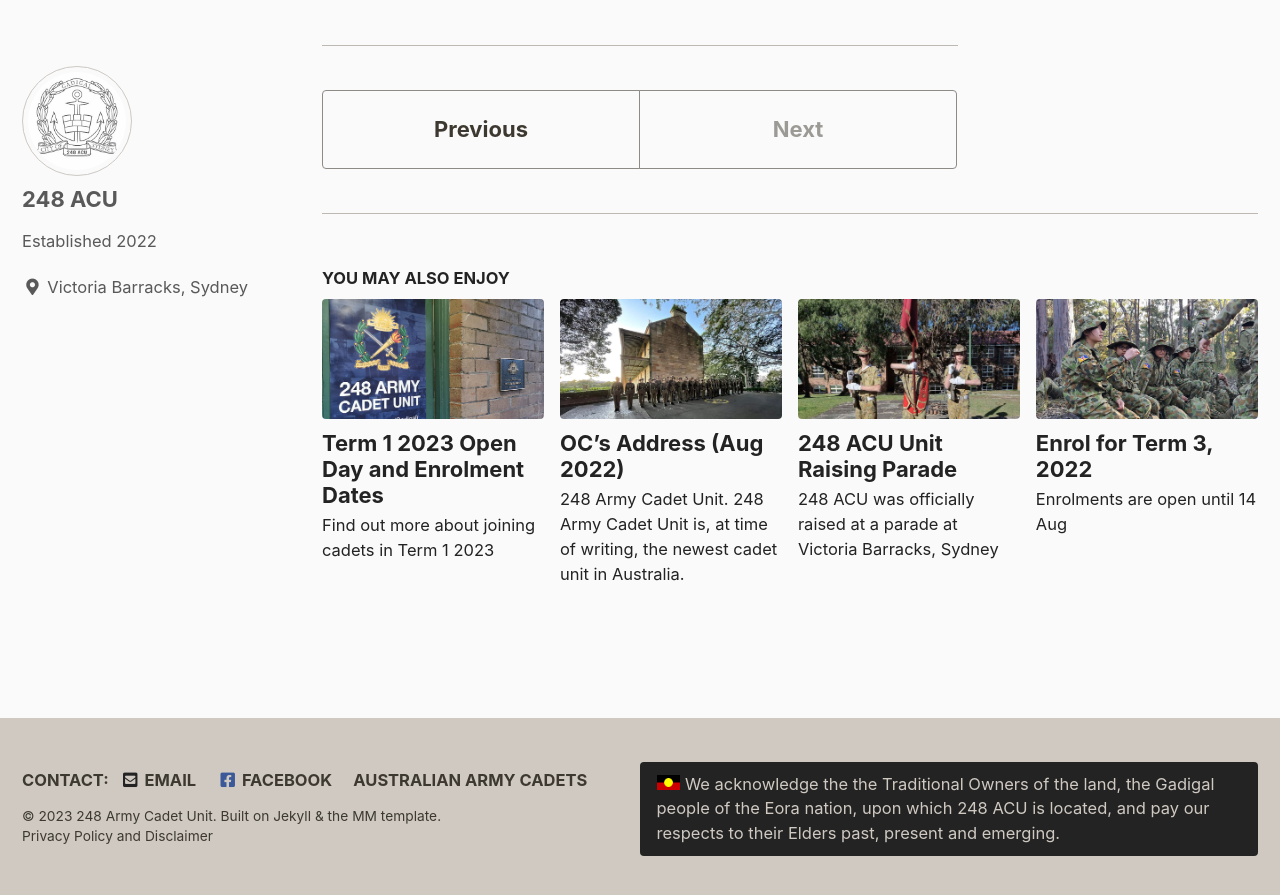
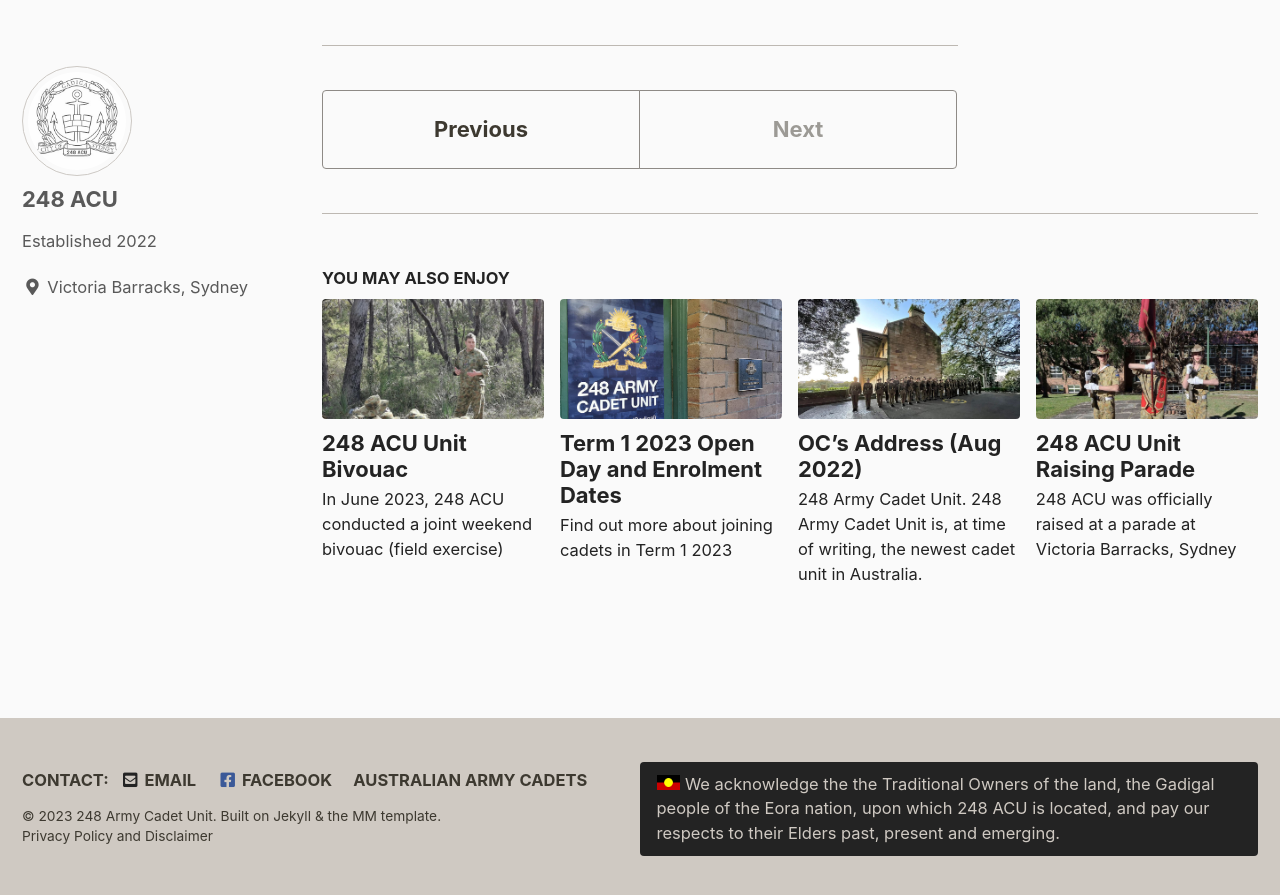
Before and after one commit to alansfyeung/248acu-website, a Jekyll site: the page built from _posts/2023-06-16-23H2-open-day-and-intake.md, in a window 1280 px wide and 900 px high, scrolled down 2457 px. Shown: the top 895 px of the window. Built offline with Jekyll 4.4.1, drawn with Linux system fonts in a browser that asks for light colours; cached includes are drawn as plain includes.

Commit message:
New article on biv

```diff
--- /dev/null
+++ b/_posts/2023-06-04-bivouac-holsworthy.md
@@ -0,0 +1,12 @@
+---
+layout: single
+title: 248 ACU Unit Bivouac
+categories: event home
+excerpt: In June 2023, 248 ACU conducted a joint weekend bivouac (field exercise)
+header:
+  teaser: assets/images/teasers/recruits-biv-2.jpg
+---
+
+In June 2023, 248 ACU conducted a joint weekend bivouac (field exercise) with 204 ACU Parramatta. For many cadet participants, this was their first taste of living and operating in the field.
+
+<iframe src="https://www.facebook.com/plugins/post.php?href=https%3A%2F%2Fwww.facebook.com%2F248acu%2Fposts%2F229677703151270&show_text=true&width=500" width="500" height="793" style="border:none;overflow:hidden" scrolling="no" frameborder="0" allowfullscreen="true" allow="autoplay; clipboard-write; encrypted-media; picture-in-picture; web-share"></iframe>
--- a/_posts/2023-06-16-23H2-open-day-and-intake.md
+++ b/_posts/2023-06-16-23H2-open-day-and-intake.md
@@ -4,7 +4,7 @@ title: Term 3 2023 Open Day and Enrolment Dates
 categories: event home
 excerpt: Find out more about joining cadets in Term 3 2023
 header:
-  teaser: assets/images/teasers/vbs-paradenight-2.jpg
+  teaser: assets/images/teasers/recruits-training-1.jpg
 ---
 
 
```
Also changed, not shown: assets/images/teasers/cadets-anzac-1.jpg (added), assets/images/teasers/cadets-anzac-2.jpg (added), assets/images/teasers/recruits-biv-2.jpg (added), assets/images/teasers/recruits-biv-3.jpg (added), assets/images/teasers/recruits-biv-4.jpg (added), assets/images/teasers/recruits-training-1.jpg (added).
